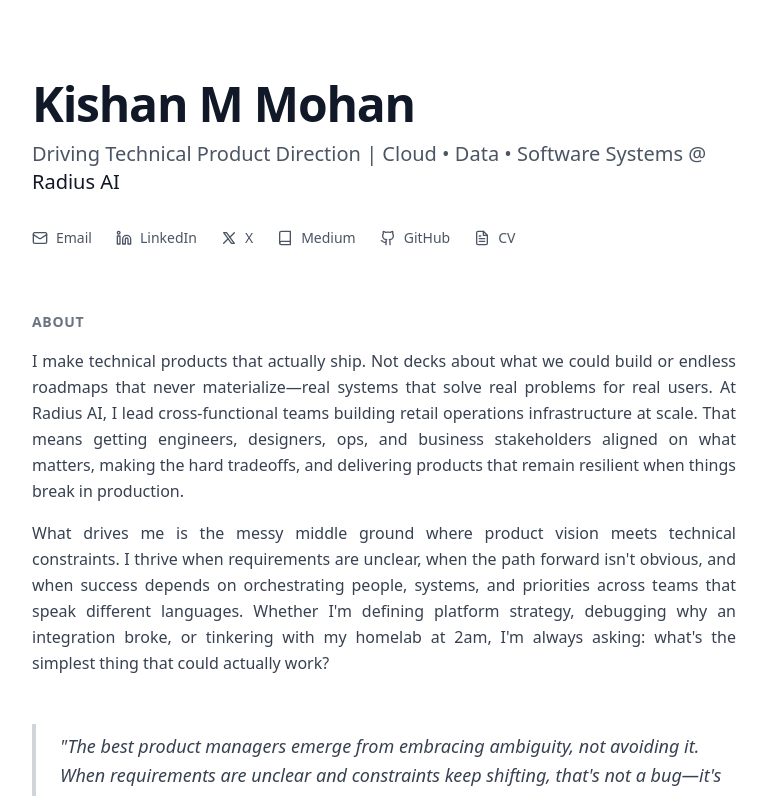
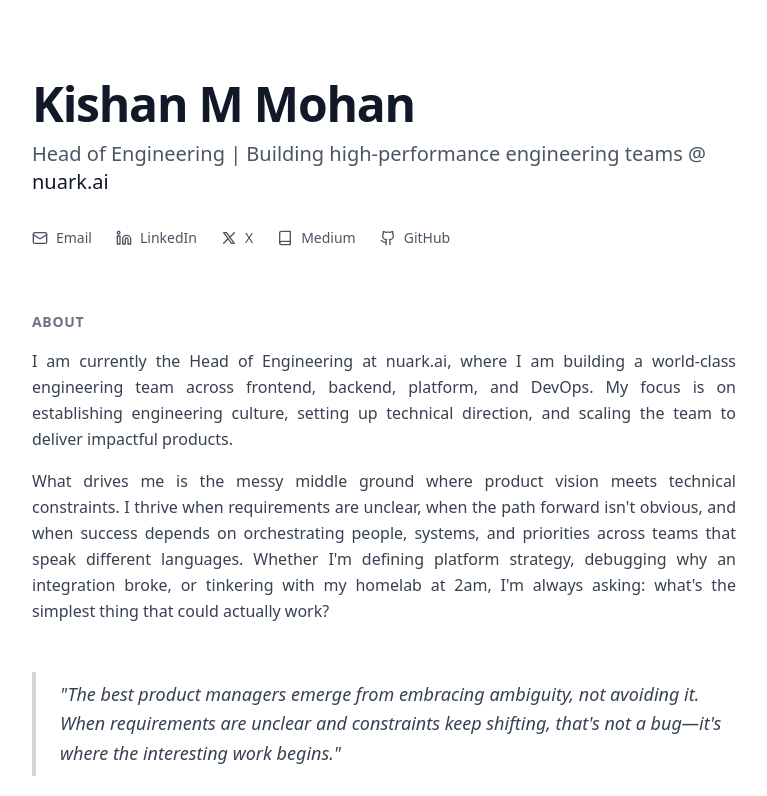
Before and after one commit to kishanmmohan/kishanmmohan.github.io, a Nuxt app: page / in a window 1280 px wide. Shown: the top 796 px of the page, without its empty margins (256-1023 px from the left). Built offline with nearby package versions, Linux system fonts and the light colour scheme.

Commit message:
Update professional details and remove the CV link from the homepage.

```diff
--- a/app/app.vue
+++ b/app/app.vue
@@ -3,11 +3,20 @@
     <div class="max-w-3xl mx-auto px-8 py-20">
       <!-- Header -->
       <div class="mb-16">
-        <h1 class="text-5xl font-bold text-gray-900 dark:text-white mb-3 tracking-tight">
+        <h1
+          class="text-5xl font-bold text-gray-900 dark:text-white mb-3 tracking-tight"
+        >
           Kishan M Mohan
         </h1>
         <p class="text-xl text-gray-600 dark:text-gray-400 mb-8">
-          Driving Technical Product Direction | Cloud • Data • Software Systems @ <a href="https://radius.ai" target="_blank" rel="noopener noreferrer" class="text-gray-900 dark:text-white hover:text-gray-700 dark:hover:text-gray-300 transition-colors">Radius AI</a>
+          Head of Engineering | Building high-performance engineering teams @
+          <a
+            href="https://nuark.ai"
+            target="_blank"
+            rel="noopener noreferrer"
+            class="text-gray-900 dark:text-white hover:text-gray-700 dark:hover:text-gray-300 transition-colors"
+            >nuark.ai</a
+          >
         </p>
 
         <!-- Links -->
@@ -16,7 +25,17 @@
             href="mailto:madhanmohankishan@gmail.com"
             class="text-gray-600 dark:text-gray-400 hover:text-gray-900 dark:hover:text-white transition-colors flex items-center gap-2"
           >
-            <svg xmlns="http://www.w3.org/2000/svg" width="16" height="16" viewBox="0 0 24 24" fill="none" stroke="currentColor" stroke-width="2" stroke-linecap="round" stroke-linejoin="round">
+            <svg
+              xmlns="http://www.w3.org/2000/svg"
+              width="16"
+              height="16"
+              viewBox="0 0 24 24"
+              fill="none"
+              stroke="currentColor"
+              stroke-width="2"
+              stroke-linecap="round"
+              stroke-linejoin="round"
+            >
               <rect width="20" height="16" x="2" y="4" rx="2"></rect>
               <path d="m22 7-8.97 5.7a1.94 1.94 0 0 1-2.06 0L2 7"></path>
             </svg>
@@ -28,8 +47,20 @@
             rel="noopener noreferrer"
             class="text-gray-600 dark:text-gray-400 hover:text-gray-900 dark:hover:text-white transition-colors flex items-center gap-2"
           >
-            <svg xmlns="http://www.w3.org/2000/svg" width="16" height="16" viewBox="0 0 24 24" fill="none" stroke="currentColor" stroke-width="2" stroke-linecap="round" stroke-linejoin="round">
-              <path d="M16 8a6 6 0 0 1 6 6v7h-4v-7a2 2 0 0 0-2-2 2 2 0 0 0-2 2v7h-4v-7a6 6 0 0 1 6-6z"></path>
+            <svg
+              xmlns="http://www.w3.org/2000/svg"
+              width="16"
+              height="16"
+              viewBox="0 0 24 24"
+              fill="none"
+              stroke="currentColor"
+              stroke-width="2"
+              stroke-linecap="round"
+              stroke-linejoin="round"
+            >
+              <path
+                d="M16 8a6 6 0 0 1 6 6v7h-4v-7a2 2 0 0 0-2-2 2 2 0 0 0-2 2v7h-4v-7a6 6 0 0 1 6-6z"
+              ></path>
               <rect width="4" height="12" x="2" y="9"></rect>
               <circle cx="4" cy="4" r="2"></circle>
             </svg>
@@ -41,7 +72,17 @@
             rel="noopener noreferrer"
             class="text-gray-600 dark:text-gray-400 hover:text-gray-900 dark:hover:text-white transition-colors flex items-center gap-2"
           >
-            <svg xmlns="http://www.w3.org/2000/svg" width="16" height="16" viewBox="0 0 24 24" fill="none" stroke="currentColor" stroke-width="2" stroke-linecap="round" stroke-linejoin="round">
+            <svg
+              xmlns="http://www.w3.org/2000/svg"
+              width="16"
+              height="16"
+              viewBox="0 0 24 24"
+              fill="none"
+              stroke="currentColor"
+              stroke-width="2"
+              stroke-linecap="round"
+              stroke-linejoin="round"
+            >
               <path d="M4 4l11.733 16h4.267l-11.733 -16z"></path>
               <path d="M4 20l6.768 -6.768m2.46 -2.46l6.772 -6.772"></path>
             </svg>
@@ -53,9 +94,21 @@
             rel="noopener noreferrer"
             class="text-gray-600 dark:text-gray-400 hover:text-gray-900 dark:hover:text-white transition-colors flex items-center gap-2"
           >
-            <svg xmlns="http://www.w3.org/2000/svg" width="16" height="16" viewBox="0 0 24 24" fill="none" stroke="currentColor" stroke-width="2" stroke-linecap="round" stroke-linejoin="round">
+            <svg
+              xmlns="http://www.w3.org/2000/svg"
+              width="16"
+              height="16"
+              viewBox="0 0 24 24"
+              fill="none"
+              stroke="currentColor"
+              stroke-width="2"
+              stroke-linecap="round"
+              stroke-linejoin="round"
+            >
               <path d="M4 19.5A2.5 2.5 0 0 1 6.5 17H20"></path>
-              <path d="M6.5 2H20v20H6.5A2.5 2.5 0 0 1 4 19.5v-15A2.5 2.5 0 0 1 6.5 2z"></path>
+              <path
+                d="M6.5 2H20v20H6.5A2.5 2.5 0 0 1 4 19.5v-15A2.5 2.5 0 0 1 6.5 2z"
+              ></path>
             </svg>
             Medium
           </a>
@@ -65,55 +118,76 @@
             rel="noopener noreferrer"
             class="text-gray-600 dark:text-gray-400 hover:text-gray-900 dark:hover:text-white transition-colors flex items-center gap-2"
           >
-            <svg xmlns="http://www.w3.org/2000/svg" width="16" height="16" viewBox="0 0 24 24" fill="none" stroke="currentColor" stroke-width="2" stroke-linecap="round" stroke-linejoin="round">
-              <path d="M15 22v-4a4.8 4.8 0 0 0-1-3.5c3 0 6-2 6-5.5.08-1.25-.27-2.48-1-3.5.28-1.15.28-2.35 0-3.5 0 0-1 0-3 1.5-2.64-.5-5.36-.5-8 0C6 2 5 2 5 2c-.3 1.15-.3 2.35 0 3.5A5.403 5.403 0 0 0 4 9c0 3.5 3 5.5 6 5.5-.39.49-.68 1.05-.85 1.65-.17.6-.22 1.23-.15 1.85v4"></path>
+            <svg
+              xmlns="http://www.w3.org/2000/svg"
+              width="16"
+              height="16"
+              viewBox="0 0 24 24"
+              fill="none"
+              stroke="currentColor"
+              stroke-width="2"
+              stroke-linecap="round"
+              stroke-linejoin="round"
+            >
+              <path
+                d="M15 22v-4a4.8 4.8 0 0 0-1-3.5c3 0 6-2 6-5.5.08-1.25-.27-2.48-1-3.5.28-1.15.28-2.35 0-3.5 0 0-1 0-3 1.5-2.64-.5-5.36-.5-8 0C6 2 5 2 5 2c-.3 1.15-.3 2.35 0 3.5A5.403 5.403 0 0 0 4 9c0 3.5 3 5.5 6 5.5-.39.49-.68 1.05-.85 1.65-.17.6-.22 1.23-.15 1.85v4"
+              ></path>
               <path d="M9 18c-4.51 2-5-2-7-2"></path>
             </svg>
             GitHub
-          </a>
-          <a
-            href="/cv.pdf"
-            target="_blank"
-            rel="noopener noreferrer"
-            class="text-gray-600 dark:text-gray-400 hover:text-gray-900 dark:hover:text-white transition-colors flex items-center gap-2"
-          >
-            <svg xmlns="http://www.w3.org/2000/svg" width="16" height="16" viewBox="0 0 24 24" fill="none" stroke="currentColor" stroke-width="2" stroke-linecap="round" stroke-linejoin="round">
-              <path d="M14 2H6a2 2 0 0 0-2 2v16a2 2 0 0 0 2 2h12a2 2 0 0 0 2-2V8z"></path>
-              <polyline points="14 2 14 8 20 8"></polyline>
-              <line x1="16" y1="13" x2="8" y2="13"></line>
-              <line x1="16" y1="17" x2="8" y2="17"></line>
-              <polyline points="10 9 9 9 8 9"></polyline>
-            </svg>
-            CV
           </a>
         </div>
       </div>
 
       <!-- About Section -->
       <div class="mb-12">
-        <h2 class="text-sm font-semibold text-gray-500 dark:text-gray-500 uppercase tracking-wider mb-4">
+        <h2
+          class="text-sm font-semibold text-gray-500 dark:text-gray-500 uppercase tracking-wider mb-4"
+        >
           About
         </h2>
-        <p class="text-base text-gray-700 dark:text-gray-300 leading-relaxed mb-4 text-justify">
-          I make technical products that actually ship. Not decks about what we could build or endless roadmaps that never materialize—real systems that solve real problems for real users. At Radius AI, I lead cross-functional teams building retail operations infrastructure at scale. That means getting engineers, designers, ops, and business stakeholders aligned on what matters, making the hard tradeoffs, and delivering products that remain resilient when things break in production.
+        <p
+          class="text-base text-gray-700 dark:text-gray-300 leading-relaxed mb-4 text-justify"
+        >
+          I am currently the Head of Engineering at nuark.ai, where I am
+          building a world-class engineering team across frontend, backend,
+          platform, and DevOps. My focus is on establishing engineering culture,
+          setting up technical direction, and scaling the team to deliver
+          impactful products.
         </p>
-        <p class="text-base text-gray-700 dark:text-gray-300 leading-relaxed text-justify">
-          What drives me is the messy middle ground where product vision meets technical constraints. I thrive when requirements are unclear, when the path forward isn't obvious, and when success depends on orchestrating people, systems, and priorities across teams that speak different languages. Whether I'm defining platform strategy, debugging why an integration broke, or tinkering with my homelab at 2am, I'm always asking: what's the simplest thing that could actually work?
+        <p
+          class="text-base text-gray-700 dark:text-gray-300 leading-relaxed text-justify"
+        >
+          What drives me is the messy middle ground where product vision meets
+          technical constraints. I thrive when requirements are unclear, when
+          the path forward isn't obvious, and when success depends on
+          orchestrating people, systems, and priorities across teams that speak
+          different languages. Whether I'm defining platform strategy, debugging
+          why an integration broke, or tinkering with my homelab at 2am, I'm
+          always asking: what's the simplest thing that could actually work?
         </p>
       </div>
 
       <!-- Philosophy Quote -->
       <div class="mb-12">
-        <blockquote class="border-l-4 border-gray-300 dark:border-gray-700 pl-6 py-2">
-          <p class="text-lg italic text-gray-700 dark:text-gray-300 leading-relaxed">
-            "The best product managers emerge from embracing ambiguity, not avoiding it. When requirements are unclear and constraints keep shifting, that's not a bug—it's where the interesting work begins."
+        <blockquote
+          class="border-l-4 border-gray-300 dark:border-gray-700 pl-6 py-2"
+        >
+          <p
+            class="text-lg italic text-gray-700 dark:text-gray-300 leading-relaxed"
+          >
+            "The best product managers emerge from embracing ambiguity, not
+            avoiding it. When requirements are unclear and constraints keep
+            shifting, that's not a bug—it's where the interesting work begins."
           </p>
         </blockquote>
       </div>
 
       <!-- Highlight Section -->
       <div class="mb-12">
-        <h2 class="text-sm font-semibold text-gray-500 dark:text-gray-500 uppercase tracking-wider mb-4">
+        <h2
+          class="text-sm font-semibold text-gray-500 dark:text-gray-500 uppercase tracking-wider mb-4"
+        >
           Highlight
         </h2>
         <a
@@ -122,40 +196,61 @@
           rel="noopener noreferrer"
           class="block p-4 border border-gray-200 dark:border-gray-800 rounded-lg hover:border-gray-300 dark:hover:border-gray-700 transition-colors"
         >
-          <h3 class="text-base font-semibold text-gray-900 dark:text-white mb-2">
-            Over-Engineering My Homelab: Building a Hybrid ARM/x86 Kubernetes Cluster for Fun and Frustration
+          <h3
+            class="text-base font-semibold text-gray-900 dark:text-white mb-2"
+          >
+            Over-Engineering My Homelab: Building a Hybrid ARM/x86 Kubernetes
+            Cluster for Fun and Frustration
           </h3>
           <p class="text-sm text-gray-600 dark:text-gray-400">
-            A deep dive into building a production-grade Kubernetes cluster at home, mixing ARM and x86 architectures, and learning why some problems are worth solving even when they don't need to be.
+            A deep dive into building a production-grade Kubernetes cluster at
+            home, mixing ARM and x86 architectures, and learning why some
+            problems are worth solving even when they don't need to be.
           </p>
         </a>
       </div>
 
       <!-- Skills Section -->
       <div class="mb-12">
-        <h2 class="text-sm font-semibold text-gray-500 dark:text-gray-500 uppercase tracking-wider mb-4">
+        <h2
+          class="text-sm font-semibold text-gray-500 dark:text-gray-500 uppercase tracking-wider mb-4"
+        >
           Core Competencies
         </h2>
         <div class="flex flex-wrap gap-2">
-          <span class="px-3 py-1 bg-gray-100 dark:bg-gray-800 text-gray-700 dark:text-gray-300 text-sm rounded">
+          <span
+            class="px-3 py-1 bg-gray-100 dark:bg-gray-800 text-gray-700 dark:text-gray-300 text-sm rounded"
+          >
             Technical Product Management
           </span>
-          <span class="px-3 py-1 bg-gray-100 dark:bg-gray-800 text-gray-700 dark:text-gray-300 text-sm rounded">
+          <span
+            class="px-3 py-1 bg-gray-100 dark:bg-gray-800 text-gray-700 dark:text-gray-300 text-sm rounded"
+          >
             System Architecture
           </span>
-          <span class="px-3 py-1 bg-gray-100 dark:bg-gray-800 text-gray-700 dark:text-gray-300 text-sm rounded">
+          <span
+            class="px-3 py-1 bg-gray-100 dark:bg-gray-800 text-gray-700 dark:text-gray-300 text-sm rounded"
+          >
             PIM/MDM/DAM
           </span>
-          <span class="px-3 py-1 bg-gray-100 dark:bg-gray-800 text-gray-700 dark:text-gray-300 text-sm rounded">
+          <span
+            class="px-3 py-1 bg-gray-100 dark:bg-gray-800 text-gray-700 dark:text-gray-300 text-sm rounded"
+          >
             Data Platforms
           </span>
-          <span class="px-3 py-1 bg-gray-100 dark:bg-gray-800 text-gray-700 dark:text-gray-300 text-sm rounded">
+          <span
+            class="px-3 py-1 bg-gray-100 dark:bg-gray-800 text-gray-700 dark:text-gray-300 text-sm rounded"
+          >
             DevOps & CI/CD
           </span>
-          <span class="px-3 py-1 bg-gray-100 dark:bg-gray-800 text-gray-700 dark:text-gray-300 text-sm rounded">
+          <span
+            class="px-3 py-1 bg-gray-100 dark:bg-gray-800 text-gray-700 dark:text-gray-300 text-sm rounded"
+          >
             Cross-functional Leadership
           </span>
-          <span class="px-3 py-1 bg-gray-100 dark:bg-gray-800 text-gray-700 dark:text-gray-300 text-sm rounded">
+          <span
+            class="px-3 py-1 bg-gray-100 dark:bg-gray-800 text-gray-700 dark:text-gray-300 text-sm rounded"
+          >
             Product Roadmap
           </span>
         </div>
@@ -171,45 +266,46 @@
 useHead({
   script: [
     {
-      type: 'application/ld+json',
+      type: "application/ld+json",
       children: JSON.stringify({
-        '@context': 'https://schema.org',
-        '@type': 'Person',
-        name: 'Kishan M Mohan',
-        email: 'madhanmohankishan@gmail.com',
-        jobTitle: 'Product Manager',
-        description: 'Technical Product Manager with 9+ years shipping complex transactional and data systems',
-        url: 'https://kishanmmohan.dev',
+        "@context": "https://schema.org",
+        "@type": "Person",
+        name: "Kishan M Mohan",
+        email: "madhanmohankishan@gmail.com",
+        jobTitle: "Head of Engineering",
+        description:
+          "Head of Engineering at nuark.ai. Building high-performance engineering teams.",
+        url: "https://kishanmmohan.dev",
         sameAs: [
-          'https://www.linkedin.com/in/kishanmmohan/',
-          'https://x.com/kishanmmohan',
-          'https://github.com/kishanmmohan',
-          'https://medium.com/@kishanmmohan'
+          "https://www.linkedin.com/in/kishanmmohan/",
+          "https://x.com/kishanmmohan",
+          "https://github.com/kishanmmohan",
+          "https://medium.com/@kishanmmohan",
         ],
         worksFor: {
-          '@type': 'Organization',
-          name: 'Radius AI',
-          url: 'https://radius.ai'
+          "@type": "Organization",
+          name: "nuark.ai",
+          url: "https://nuark.ai",
         },
         alumniOf: {
-          '@type': 'Organization',
-          name: 'University of Western Australia'
+          "@type": "Organization",
+          name: "University of Western Australia",
         },
         address: {
-          '@type': 'PostalAddress',
-          addressLocality: 'Bengaluru',
-          addressCountry: 'IN'
+          "@type": "PostalAddress",
+          addressLocality: "Bengaluru",
+          addressCountry: "IN",
         },
         knowsAbout: [
-          'Technical Product Management',
-          'System Architecture',
-          'Data Platforms',
-          'PIM/MDM/DAM',
-          'DevOps',
-          'Cross-functional Leadership'
-        ]
-      })
-    }
-  ]
-})
+          "Technical Product Management",
+          "System Architecture",
+          "Data Platforms",
+          "PIM/MDM/DAM",
+          "DevOps",
+          "Cross-functional Leadership",
+        ],
+      }),
+    },
+  ],
+});
 </script>
```
Also changed, not shown: nuxt.config.ts (+50 -39 lines).
